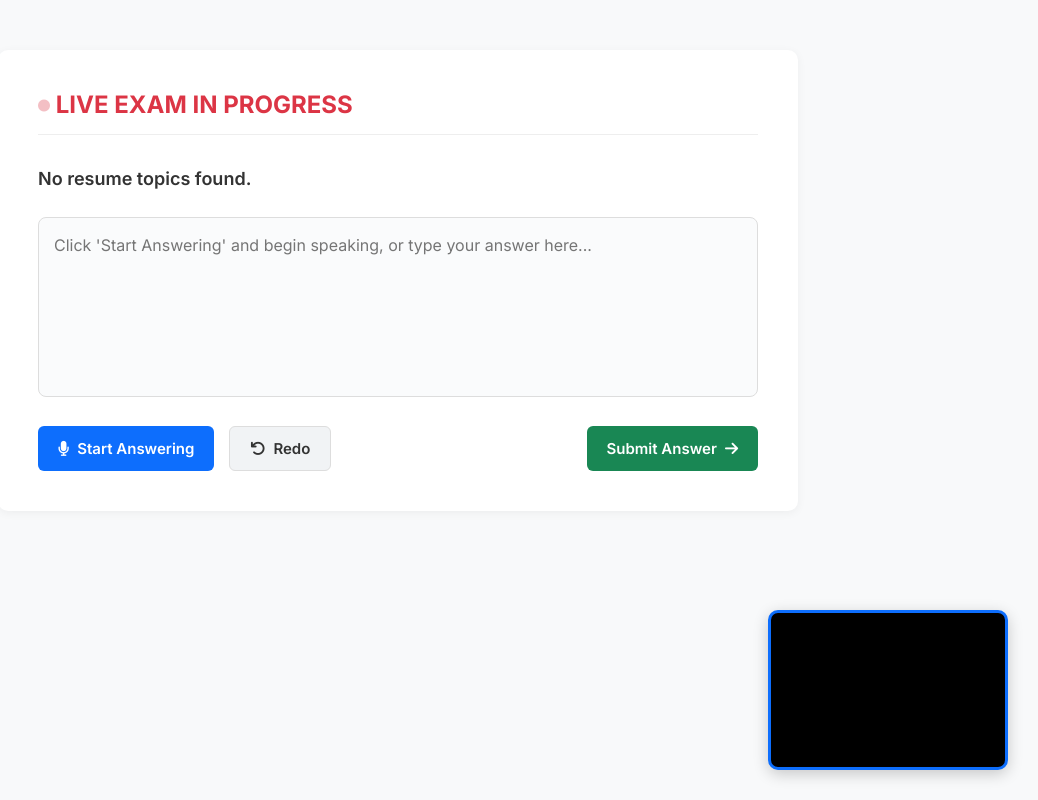
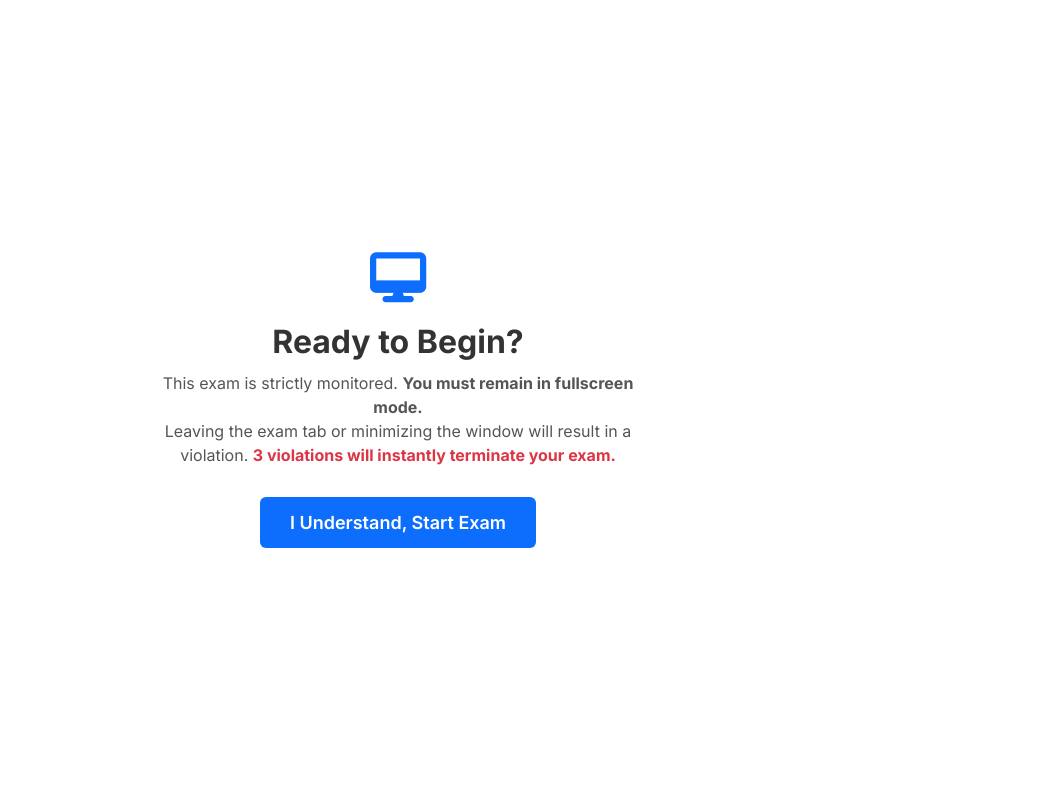
Before and after one commit to SwarnabhG07/Project-Rejection, a FastAPI app: page /exam in a window 1280 px wide. Shown: the whole page, without its empty margins (242-1280 px from the left). Run offline with FastAPI, Linux system fonts and the light colour scheme.

Commit message:
violations tracker added

```diff
--- a/static/js/scriptexam.js
+++ b/static/js/scriptexam.js
@@ -1,4 +1,79 @@
 // --- 1. Dynamic Question Loading ---
+
+// ==========================================
+// 0. FULLSCREEN & ANTI-CHEAT LOGIC
+// ==========================================
+const startOverlay = document.getElementById('start-overlay');
+const enterFullscreenBtn = document.getElementById('enter-fullscreen-btn');
+let violationCount = 0;
+const MAX_VIOLATIONS = 3;
+
+// 1. Enter Fullscreen & Dismiss Overlay
+if (enterFullscreenBtn) {
+    enterFullscreenBtn.addEventListener('click', async () => {
+        try {
+            // Trigger browser fullscreen
+            if (document.documentElement.requestFullscreen) {
+                await document.documentElement.requestFullscreen();
+            } else if (document.documentElement.webkitRequestFullscreen) { /* Safari */
+                await document.documentElement.webkitRequestFullscreen();
+            }
+
+            // Hide the overlay to reveal the exam
+            startOverlay.style.display = 'none';
+        } catch (err) {
+            alert("Fullscreen access is required to take this exam.");
+        }
+    });
+}
+
+// 2. Monitor Tab Switching
+document.addEventListener("visibilitychange", () => {
+    // Only count violations if the exam has actually started (overlay is gone)
+    if (document.visibilityState === 'hidden' && startOverlay.style.display === 'none') {
+        violationCount++;
+
+        if (violationCount >= MAX_VIOLATIONS) {
+            terminateExam();
+        } else {
+            alert(`⚠️ WARNING: You left the exam tab!\n\nViolation ${violationCount} of ${MAX_VIOLATIONS}. Your exam will be terminated on the 3rd violation.`);
+        }
+    }
+});
+
+// 3. Terminate Exam Function
+function terminateExam() {
+    // Stop speech recognition if running
+    if (typeof recognition !== 'undefined' && isRecording) {
+        recognition.stop();
+        isRecording = false;
+    }
+
+    // Shut off the camera
+    const videoElement = document.getElementById('exam-cam');
+    if (videoElement && videoElement.srcObject) {
+        videoElement.srcObject.getTracks().forEach(track => track.stop());
+    }
+    document.getElementById('cam-container').style.display = 'none';
+
+    // Force exit fullscreen
+    if (document.fullscreenElement) {
+        document.exitFullscreen();
+    }
+
+    // Replace the exam UI with a red Termination screen
+    document.getElementById('exam-ui').innerHTML = `
+        <div style="text-align: center; padding: 40px 0;">
+            <i class="fas fa-times-circle" style="font-size: 60px; color: #dc3545; margin-bottom: 20px;"></i>
+            <h2 style="color: #dc3545;">Exam Terminated</h2>
+            <p style="color: #666; margin-top: 10px;">You have exceeded the maximum number of tab-switching violations.</p>
+            <button onclick="window.location.href='/'" class="btn" style="background: #dc3545; color: white; margin: 30px auto 0; padding: 12px 24px; border: none; border-radius: 6px; cursor: pointer; font-weight: bold;">Return to Dashboard</button>
+        </div>
+    `;
+
+    // Optional: Send a fetch() request to FastAPI here to mark the candidate as "Failed/Cheated" in your database
+}
+
 const questionText = document.getElementById('question-text');
 
 async function loadCurrentQuestion() {
--- a/templates/exam.html
+++ b/templates/exam.html
@@ -1,5 +1,6 @@
 <!DOCTYPE html>
 <html lang="en">
+
 <head>
     <meta charset="UTF-8">
     <meta name="viewport" content="width=device-width, initial-scale=1.0">
@@ -10,17 +11,37 @@
 
     <link rel="stylesheet" href="\static\styleexam.css">
 </head>
+
 <body>
+    <div id="start-overlay"
+        style="position: fixed; top: 0; left: 0; width: 100%; height: 100%; background: #fff; z-index: 9999; display: flex; flex-direction: column; justify-content: center; align-items: center; text-align: center; padding: 20px;">
+        <i class="fas fa-desktop" style="font-size: 50px; color: #0d6efd; margin-bottom: 20px;"></i>
+        <h1 style="margin-bottom: 10px;">Ready to Begin?</h1>
+        <p style="color: #555; max-width: 500px; margin-bottom: 30px; line-height: 1.5;">
+            This exam is strictly monitored. <strong>You must remain in fullscreen mode.</strong><br>
+            Leaving the exam tab or minimizing the window will result in a violation. <span
+                style="color: #dc3545; font-weight: bold;">3 violations will instantly terminate your exam.</span>
+        </p>
+        <button id="enter-fullscreen-btn" class="btn btn-record" style="font-size: 18px; padding: 15px 30px;">
+            I Understand, Start Exam
+        </button>
+    </div>
 
     <div class="exam-container" id="exam-ui">
         <h2 style="color: #dc3545; margin-bottom: 30px; border-bottom: 1px solid #eee; padding-bottom: 15px;">
-            <i class="fas fa-circle" style="font-size: 12px; vertical-align: middle; animation: pulse-red 1.5s infinite;"></i> LIVE EXAM IN PROGRESS
+            <i class="fas fa-circle"
+                style="font-size: 12px; vertical-align: middle; animation: pulse-red 1.5s infinite;"></i> LIVE EXAM IN
+            PROGRESS
         </h2>
 
-        <div id="question-text" style="font-size: 18px; font-weight: 600; margin-bottom: 25px; line-height: 1.5;">Loading question...</div>
+        <div id="question-text" style="font-size: 18px; font-weight: 600; margin-bottom: 25px; line-height: 1.5;">
+            Loading question...</div>
 
         <form id="exam-form">
-            <textarea name="spoken_answer" id="transcription-box" placeholder="Click 'Start Answering' and begin speaking, or type your answer here..." style="width: 100%; height: 180px; padding: 15px; border: 1px solid #ddd; border-radius: 8px; margin-bottom: 25px; resize: none; font-size: 16px; outline: none; background: #fafbfc; line-height: 1.5;" required></textarea>
+            <textarea name="spoken_answer" id="transcription-box"
+                placeholder="Click 'Start Answering' and begin speaking, or type your answer here..."
+                style="width: 100%; height: 180px; padding: 15px; border: 1px solid #ddd; border-radius: 8px; margin-bottom: 25px; resize: none; font-size: 16px; outline: none; background: #fafbfc; line-height: 1.5;"
+                required></textarea>
 
             <div style="display: flex; gap: 15px;">
                 <button type="button" class="btn btn-record" id="record-btn">
@@ -43,4 +64,5 @@
 
     <script src="\static\js\scriptexam.js"></script>
 </body>
+
 </html>
```
